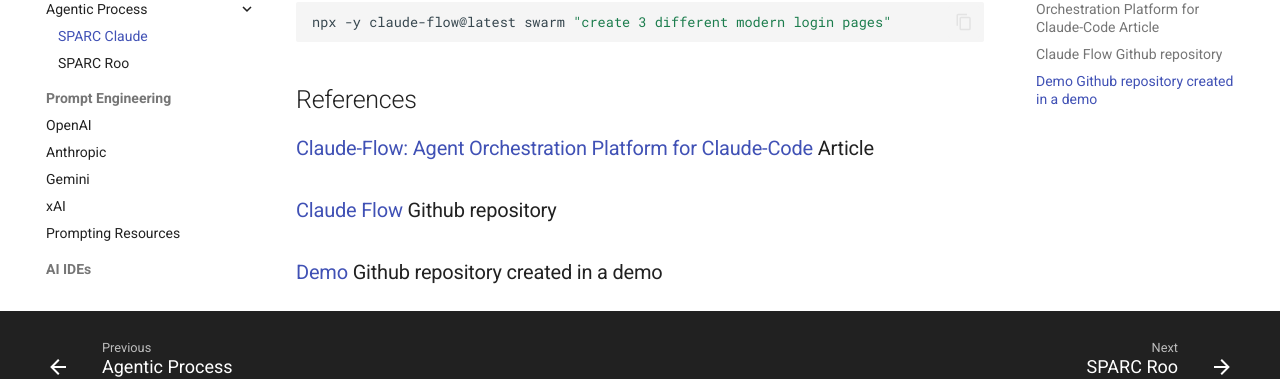
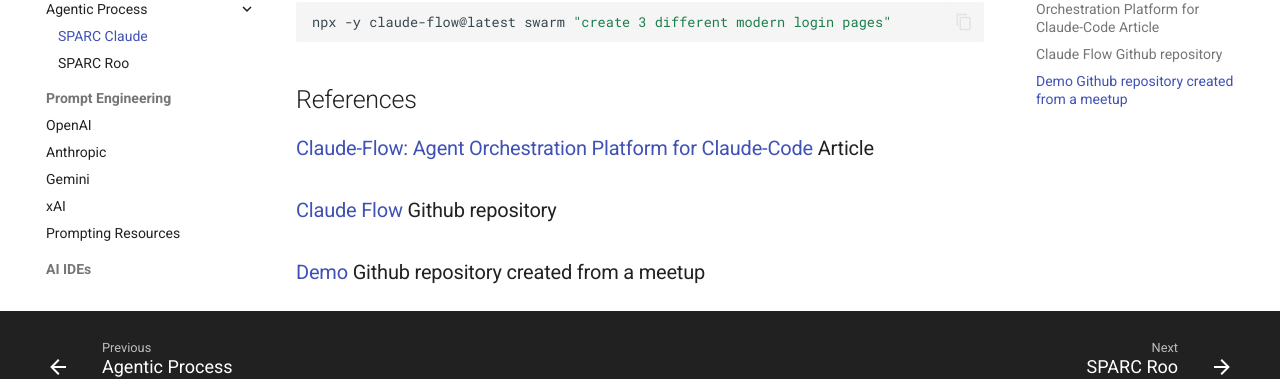
Before and after one commit to shlomoc/10xdev, an MkDocs documentation site: the page built from docs/structured/agentic/SPARC-claude.md, in a window 1280 px wide and 900 px high, scrolled down 729 px. Shown: the part 432-811 px from the top of the window. Built offline with MkDocs 1.6.1 and Material for MkDocs 9.7.7, drawn with Linux system fonts in a browser that asks for light colours.

Commit message:
Update demo link description in SPARC-Claude documentation to clarify its origin from a meetup.

```diff
--- a/docs/structured/agentic/SPARC-claude.md
+++ b/docs/structured/agentic/SPARC-claude.md
@@ -51,4 +51,4 @@ npx -y claude-flow@latest swarm "create 3 different modern login pages"
 
 ### [Claude-Flow: Agent Orchestration Platform for Claude-Code](https://www.linkedin.com/pulse/claude-flow-agent-orchestration-platform-claude-code-reuven-cohen-bhimc) Article
 ### [Claude Flow](https://github.com/ruvnet/claude-code-flow) Github repository
-### [Demo](https://github.com/ruvnet/yyz-agentics-june) Github repository created in a demo
+### [Demo](https://github.com/ruvnet/yyz-agentics-june) Github repository created from a meetup
```
